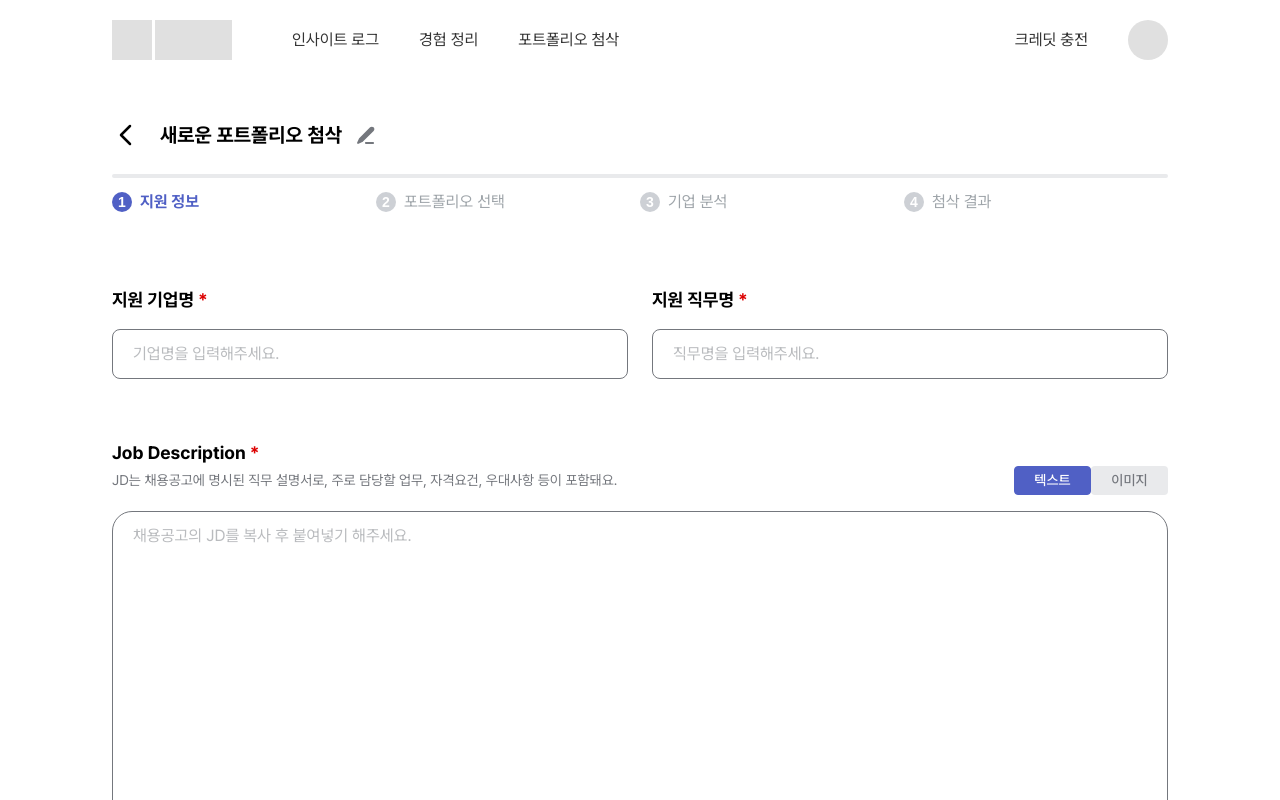
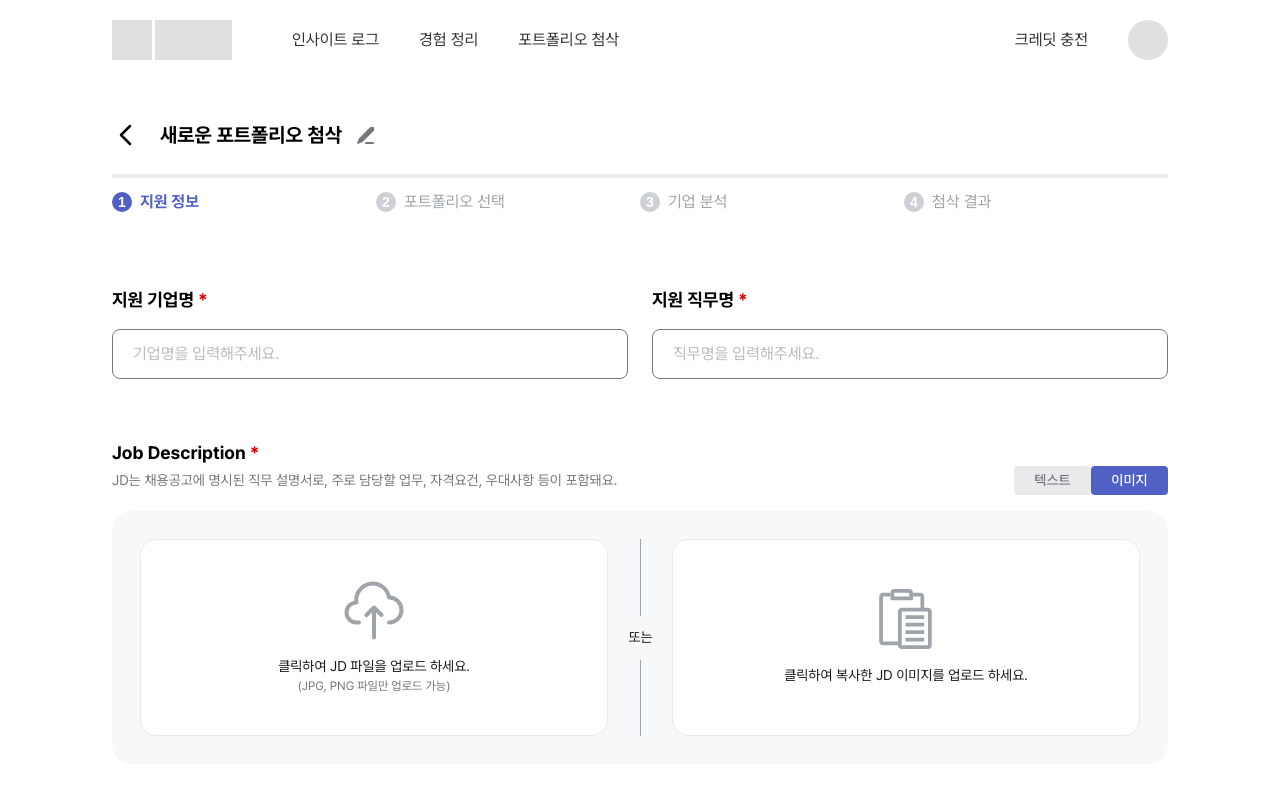
Before and after one commit to Teamie71/folioo-front, a Next.js app: page /correction/settings in a window 1280 px wide. Both pictures are taken after a click on the button "이미지". Shown: the top 800 px of the page. Built offline with nearby package versions, Linux system fonts and the light colour scheme.

Commit message:
✨ Feat: 첨삭 설정 페이지 - JD 이미지 첨부 필드 구현

```diff
--- a/src/app/(main)/correction/settings/page.tsx
+++ b/src/app/(main)/correction/settings/page.tsx
@@ -1,9 +1,11 @@
 'use client';
 
+import { useState } from 'react';
 import { useRouter } from 'next/navigation';
 
 export default function CorrectionSettingsPage() {
   const router = useRouter();
+  const [jdMode, setJdMode] = useState<'text' | 'image'>('text');
 
   const handleStartChat = () => {
     // TODO: 백엔드 연동 시 API 호출로 교체
@@ -216,20 +218,101 @@ export default function CorrectionSettingsPage() {
                 자격요건, 우대사항 등이 포함돼요.
               </span>
               <div className='flex items-center'>
-                <button className='h-[29px] w-[77px] rounded-[0.25rem] border border-[#5060C5] bg-[#5060C5] text-[0.875rem] font-medium text-[#FFFFFF]'>
+                <button
+                  onClick={() => setJdMode('text')}
+                  className={`h-[29px] w-[77px] cursor-pointer rounded-[0.25rem] text-[0.875rem] font-medium ${
+                    jdMode === 'text'
+                      ? 'border-[#5060C5] bg-[#5060C5] text-[#FFFFFF]'
+                      : 'border-[#CDD0D5] bg-[#E9EAEC] text-[#74777D]'
+                  }`}
+                >
                   텍스트
                 </button>
-                <button className='h-[29px] w-[77px] rounded-[0.25rem] bg-[#E9EAEC] text-[0.875rem] font-medium text-[#74777D]'>
+                <button
+                  onClick={() => setJdMode('image')}
+                  className={`h-[29px] w-[77px] cursor-pointer rounded-[0.25rem] text-[0.875rem] font-medium ${
+                    jdMode === 'image'
+                      ? 'border-[#5060C5] bg-[#5060C5] text-[#FFFFFF]'
+                      : 'border-[#CDD0D5] bg-[#E9EAEC] text-[#74777D]'
+                  }`}
+                >
                   이미지
                 </button>
               </div>
             </div>
           </div>
           <div className='flex flex-col gap-[0.75rem]'>
-            <textarea
-              className='min-h-[23.5rem] rounded-[1.25rem] border border-[#74777D] px-[1.25rem] py-[0.75rem] text-[#74777D]'
-              placeholder='채용공고의 JD를 복사 후 붙여넣기 해주세요.'
-            />
+            {jdMode === 'text' ? (
+              <textarea
+                className='min-h-[23.5rem] rounded-[1.25rem] border border-[#74777D] px-[1.25rem] py-[0.75rem] text-[#74777D]'
+                placeholder='채용공고의 JD를 복사 후 붙여넣기 해주세요.'
+              />
+            ) : (
+              <div className='relative rounded-[1.25rem] bg-[#F6F8FA] p-[1.75rem]'>
+                <div className='grid h-full grid-cols-2 gap-[4rem]'>
+                  {/* 왼쪽: 파일 업로드 */}
+                  <div className='flex flex-col items-center justify-center gap-[1rem] rounded-[1rem] border border-[#E9EAEC] bg-[#FFFFFF] p-[2.5rem]'>
+                    <svg
+                      xmlns='http://www.w3.org/2000/svg'
+                      width='60'
+                      height='60'
+                      viewBox='0 0 60 60'
+                      fill='none'
+                    >
+                      <path
+                        d='M45 42.5C48.3152 42.5 51.4946 41.183 53.8388 38.8388C56.183 36.4946 57.5 33.3152 57.5 30C57.5 26.6848 56.183 23.5053 53.8388 21.1611C51.4946 18.8169 48.3152 17.5 45 17.5C44.337 13.1902 41.989 9.32034 38.4727 6.74172C34.9564 4.16309 30.5598 3.08693 26.25 3.74997C21.9402 4.41301 18.0704 6.76094 15.4917 10.2772C12.9131 13.7936 11.837 18.1902 12.5 22.5C9.84784 22.5 7.3043 23.5535 5.42893 25.4289C3.55357 27.3043 2.5 29.8478 2.5 32.5C2.5 35.1521 3.55357 37.6957 5.42893 39.571C7.3043 41.4464 9.84784 42.5 12.5 42.5H15M22.5 35L30 27.5M30 27.5L37.5 35M30 27.5V57.5'
+                        stroke='#9EA4A9'
+                        strokeWidth='4'
+                        strokeLinecap='round'
+                        strokeLinejoin='round'
+                      />
+                    </svg>
+                    <div>
+                      <div className='flex flex-col items-center text-center'>
+                        <span className='text-[0.875rem] text-[#1A1A1A]'>
+                          클릭하여 JD 파일을 업로드 하세요.
+                        </span>
+                        <span className='text-[0.75rem] text-[#74777D]'>
+                          (JPG, PNG 파일만 업로드 가능)
+                        </span>
+                      </div>
+                    </div>
+                  </div>
+
+                  {/* 오른쪽: 이미지 업로드 */}
+                  <div className='flex flex-col items-center justify-center gap-[1rem] rounded-[1rem] border border-[#E9EAEC] bg-[#FFFFFF]'>
+                    <svg
+                      width='60'
+                      height='60'
+                      viewBox='0 0 60 60'
+                      fill='none'
+                      xmlns='http://www.w3.org/2000/svg'
+                    >
+                      <path
+                        d='M3.21484 10.2338V7.5C3.21484 6.50544 3.60993 5.55161 4.31319 4.84835C5.01645 4.14509 5.97028 3.75 6.96484 3.75H14.4648V7.5H6.96484V52.5H21.9648V56.25H6.96484C5.97028 56.25 5.01645 55.8549 4.31319 55.1516C3.60993 54.4484 3.21484 53.4946 3.21484 52.5V10.2338ZM48.2148 18.75V7.5C48.2148 6.50544 47.8198 5.55161 47.1165 4.84835C46.4132 4.14509 45.4594 3.75 44.4648 3.75H36.9648V7.5H44.4648V18.75H48.2148ZM44.4648 22.5H51.9648V56.25H25.7148V22.5H44.4648ZM44.4648 18.75H25.7148C24.7203 18.75 23.7665 19.1451 23.0632 19.8484C22.3599 20.5516 21.9648 21.5054 21.9648 22.5V56.25C21.9648 57.2446 22.3599 58.1984 23.0632 58.9016C23.7665 59.6049 24.7203 60 25.7148 60H51.9648C52.9594 60 53.9132 59.6049 54.6165 58.9016C55.3198 58.1984 55.7148 57.2446 55.7148 56.25V22.5C55.7148 21.5054 55.3198 20.5516 54.6165 19.8484C53.9132 19.1451 52.9594 18.75 51.9648 18.75H44.4648Z'
+                        fill='#9EA4A9'
+                      />
+                      <path
+                        d='M29.4648 37.5H48.2148V33.75H29.4648V37.5ZM29.4648 30H48.2148V26.25H29.4648V30ZM29.4648 45H48.2148V41.25H29.4648V45ZM29.4648 52.5H48.2148V48.75H29.4648V52.5ZM36.9648 7.5V3.75C36.9648 2.75544 36.5698 1.80161 35.8665 1.09835C35.1632 0.395088 34.2094 0 33.2148 0L18.2148 0C17.2203 0 16.2665 0.395088 15.5632 1.09835C14.8599 1.80161 14.4648 2.75544 14.4648 3.75V7.5H18.2148V3.75H33.2148V7.5H36.9648ZM14.4648 11.25H36.9648V7.5H14.4648V11.25Z'
+                        fill='#9EA4A9'
+                      />
+                    </svg>
+
+                    <span className='text-center text-[0.875rem] text-[#1A1A1A]'>
+                      클릭하여 복사한 JD 이미지를 업로드 하세요.
+                    </span>
+                  </div>
+                </div>
+
+                {/* 중앙 구분선 */}
+                <div className='absolute top-0 left-1/2 flex h-full items-center'>
+                  <div className='h-[78%] w-[1px] bg-[#9EA4A9]' />
+                  <div className='absolute top-1/2 left-1/2 flex h-[2.75rem] w-[3.75rem] -translate-x-1/2 -translate-y-1/2 items-center justify-center bg-[#F6F8FA] text-center text-[0.875rem] text-[#1A1A1A]'>
+                    또는
+                  </div>
+                </div>
+              </div>
+            )}
           </div>
         </div>
 
```
